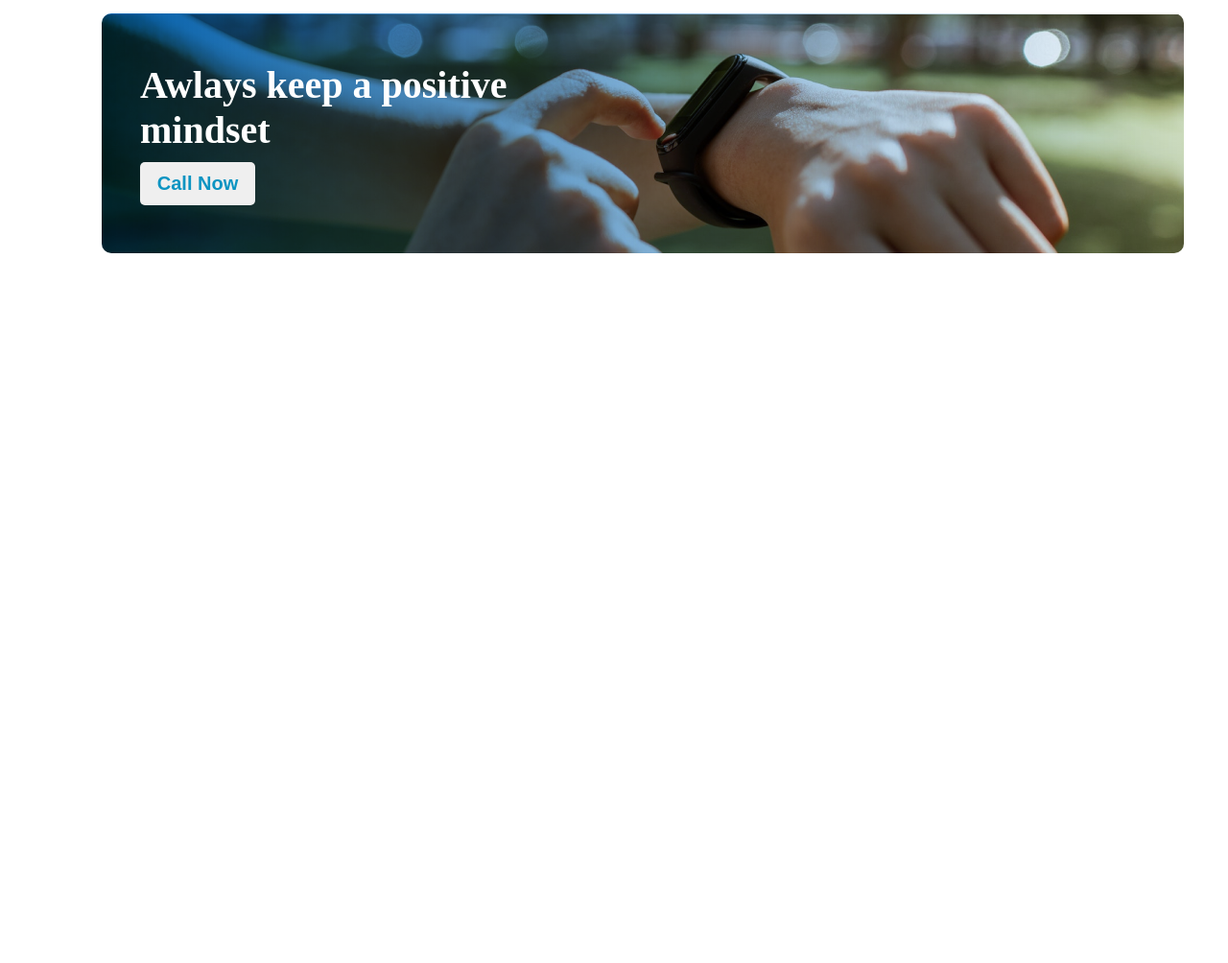
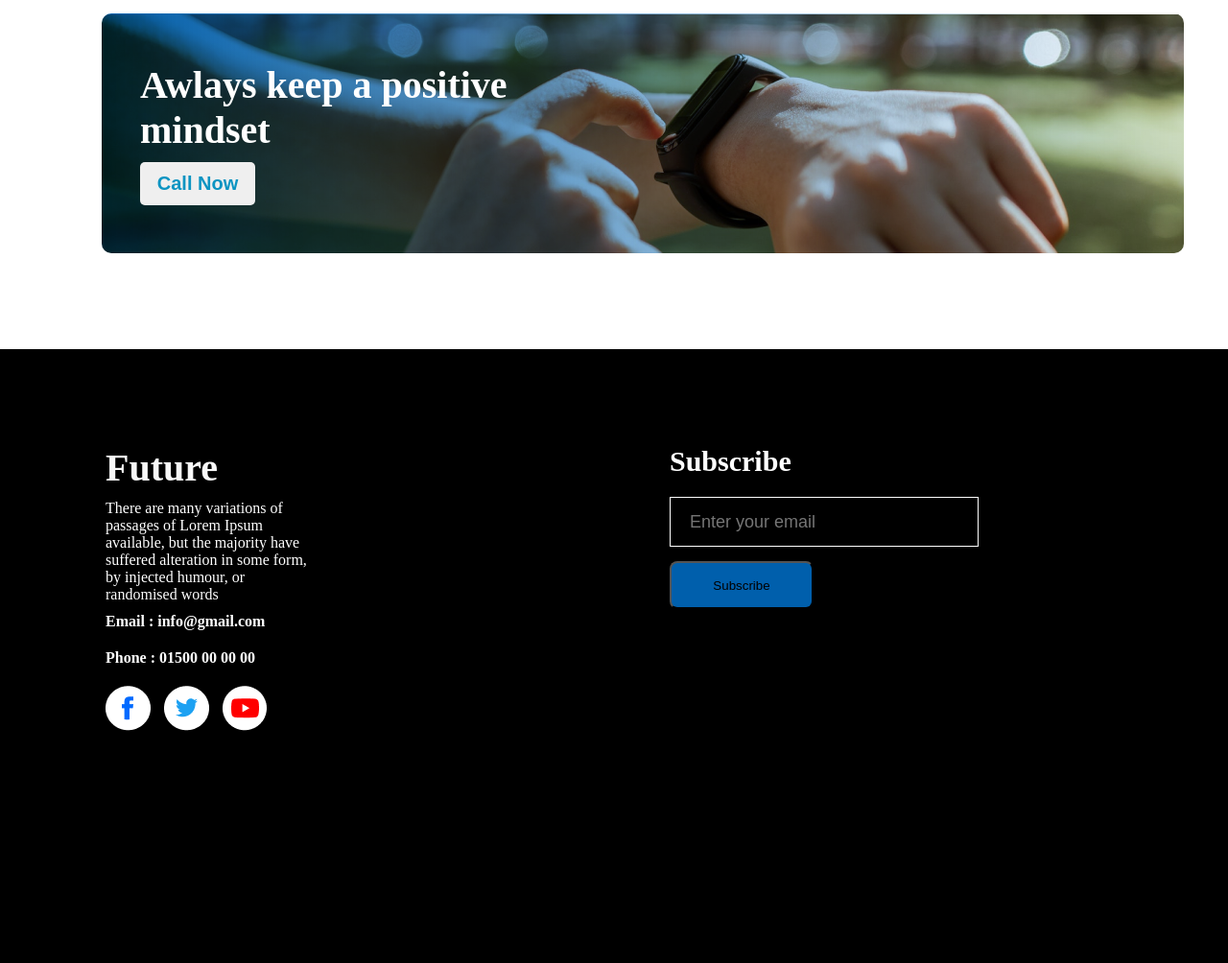
Before and after one commit to Rocky3112/new-year-new-me, a plain HTML site: page index.html in a window 1280 px wide. Shown: the part 2270-3274 px from the top of the page at 96% size. Before the commit the page ends 2634 px from the top, so only its background shows below. Drawn offline with Linux system fonts and the light colour scheme.

Commit message:
All done

```diff
--- a/index.html
+++ b/index.html
@@ -6,7 +6,10 @@
     <meta name="viewport" content="width=device-width, initial-scale=1.0" />
     <title>new-year-new-me</title>
     <link rel="stylesheet" href="style.css" />
-    <script src="https://kit.fontawesome.com/a008b2dede.js" crossorigin="anonymous"></script>
+    <script
+      src="https://kit.fontawesome.com/a008b2dede.js"
+      crossorigin="anonymous"
+    ></script>
   </head>
   <body>
     <header>
@@ -33,7 +36,10 @@
             making it over 2000 years old. Richard McClintock.
           </p>
           <ul>
-            <li><i class="fa-solid fa-check"></i>Contrary to popular belief, is not simply.</li>
+            <li>
+              <i class="fa-solid fa-check"></i>Contrary to popular belief, is
+              not simply.
+            </li>
             <li>Contrary to popular belief.</li>
             <li>Contrary to popular , is not simply.</li>
             <li>Contrary to popular belief, is not simply.</li>
@@ -70,13 +76,38 @@
 
       <div class="gradient-part">
         <div>
-            <h1>Awlays keep a positive
-                <br> mindset</h1>
-            <button class="btn-contact">Call Now</button>
+          <h1>
+            Awlays keep a positive <br />
+            mindset
+          </h1>
+          <button class="btn-contact">Call Now</button>
         </div>
-
       </div>
     </section>
 
+    <footer>
+      <div class="footer-parts">
+        <div class="footer-left-parts">
+          <h1 class="footer-left-parts-title">Future</h1>
+          <p class="footer-descript">
+            There are many variations of passages of Lorem Ipsum available, but
+            the majority have suffered alteration in some form, by injected
+            humour, or randomised words
+          </p>
+          <h4>Email : info@gmail.com</h4>
+          <h4>Phone : 01500 00 00 00</h4>
+          <div>
+            <img src="images/icons/fb.png" alt="">
+            <img src="images/icons/twitter.png" alt="">
+            <img src="images/icons/youtube.png" alt="">
+          </div>
+        </div>
+        <div class="footer-right-parts">
+            <h2>Subscribe</h2>
+            <div><input type="text" placeholder="Enter your email"></div>
+            <button class="btn-subscribe">Subscribe</button>
+        </div>
+      </div>
+    </footer>
   </body>
 </html>
--- a/style.css
+++ b/style.css
@@ -75,7 +75,7 @@ ul li {
   list-style: none;
   margin-bottom: 5px;
 }
-.fa-check{
+.fa-check {
   color: blue;
 }
 
@@ -97,16 +97,16 @@ ul li {
   font-weight: 700;
   margin: 10px 0;
 }
-.section-part2 h4{
+.section-part2 h4 {
   color: #737272;
 }
 
 /* Gradient Part */
-.gradient-part{
+.gradient-part {
   height: 250px;
   width: 100%;
-    background-image:url("images/watch.png"),
-    linear-gradient(90deg, #005FAC 0%, rgba(0, 95, 172, 0) 100%);
+  background-image: url("images/watch.png"),
+    linear-gradient(90deg, #005fac 0%, rgba(0, 95, 172, 0) 100%);
   background-blend-mode: multiply;
   background-repeat: no-repeat;
   margin: 100px 10px;
@@ -117,7 +117,59 @@ ul li {
   align-items: center;
   padding-left: 40px;
 }
-.gradient-part h1{
+.gradient-part h1 {
   font-size: 40px;
   margin-bottom: 10px;
 }
+
+/* Footer section */
+
+footer {
+  height: 80vh;
+  width: 100%;
+  background-color: black;
+  color: white;
+}
+.footer-parts {
+  display: flex;
+}
+.footer-left-parts {
+  margin: 100px 110px;
+  padding-right: 100px;
+}
+.footer-left-parts-title {
+  font-size: 40px;
+  color: #f8f8f8;
+  margin-bottom: 10px;
+}
+.footer-left-parts h4 {
+  margin-top: 10px;
+  margin-bottom: 20px;
+}
+/* footer-right-parts */
+.footer-right-parts {
+  margin: 100px 160px;
+  padding-right: 100px;
+}
+.footer-right-parts h2 {
+  font-size: 30px;
+  margin-bottom: 20px;
+}
+input {
+  height: 50px;
+  width: 300px;
+  border: 1px solid white;
+  background-color: black;
+  padding-left: 20px;
+  font-size: 18px;
+}
+.btn-subscribe {
+  background: #005fac;
+  border-radius: 8px;
+  height: 50px;
+  width: 150px;
+  margin-top: 15px;
+}
+.footer-left-parts img{
+    margin-right: 10px;
+}
```
Lines whose indentation alone changed are shown as unchanged.
